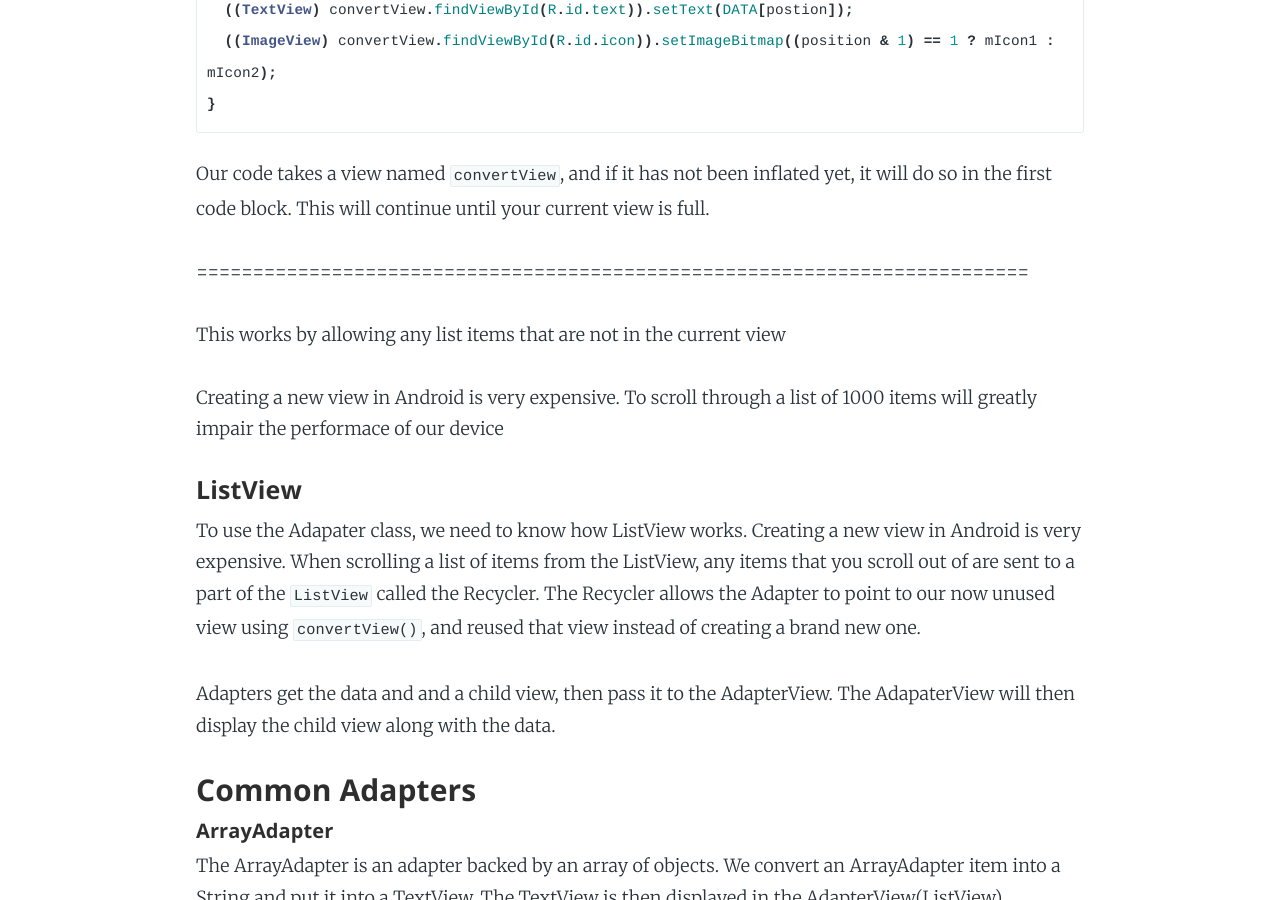
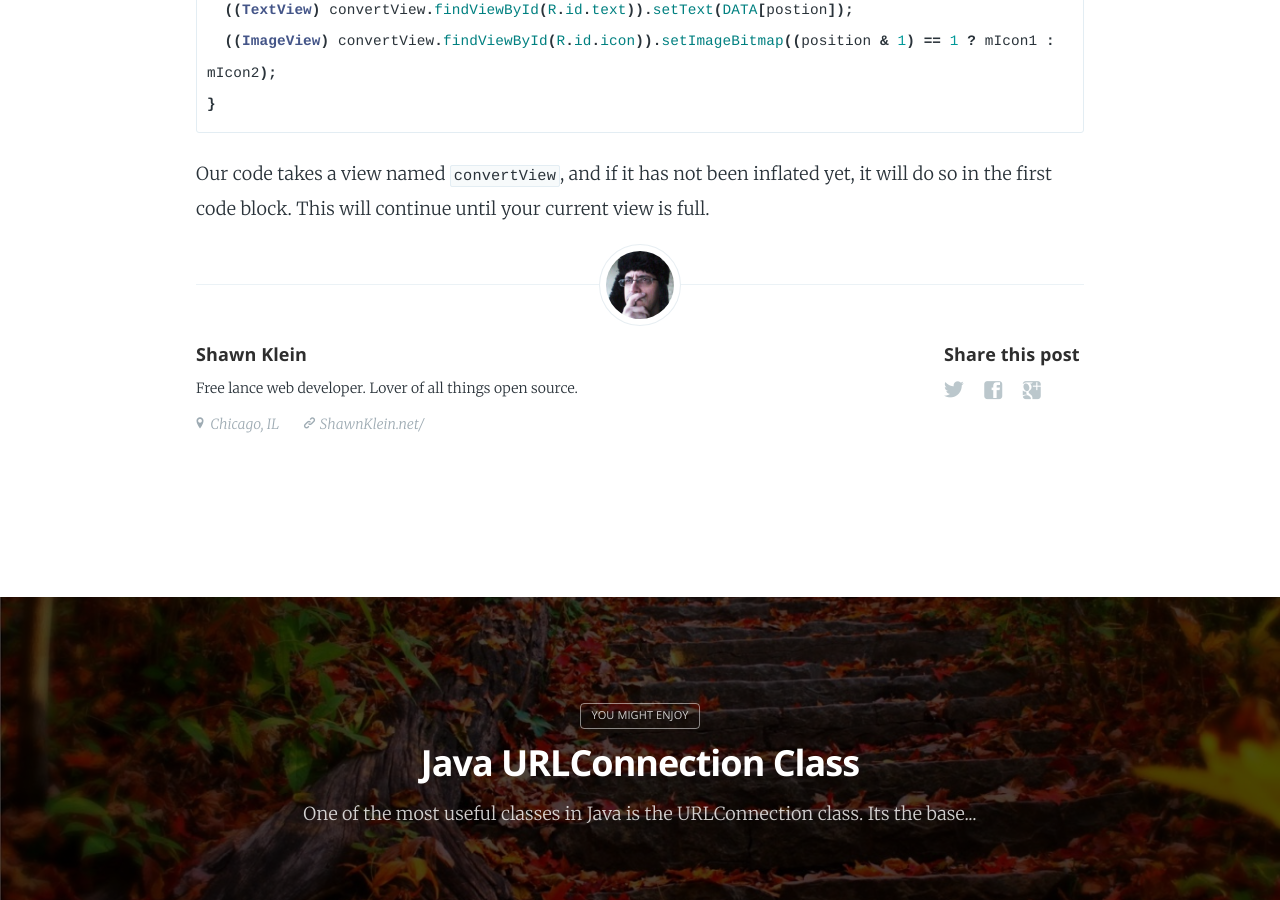
Before and after one commit to Carpk/ShawnKlein, a Jekyll site: the page built from _posts/2016-09-24-android-adapter.md, in a window 1280 px wide and 900 px high, scrolled down 2206 px. Built offline with Jekyll 4.4.1, drawn with Linux system fonts in a browser that asks for light colours; nearby versions of some CDN libraries; some web fonts are replaced; Markdown is read by kramdown in place of the engine named in the settings; some of the changed text lies outside the part shown.

`````diff
--- a/_posts/2016-09-24-android-adapter.md
+++ b/_posts/2016-09-24-android-adapter.md
@@ -37,59 +37,3 @@
 ````
 
 Our code takes a view named `convertView`, and if it has not been inflated yet, it will do so in the first code block. This will continue until your current view is full.
-
-
-
-
-
-
-
-
-
-
-
-
-
-
-
-==========================================================================
-
-
-This works by allowing any list items that are not in the current view
-
-
-Creating a new view in Android is very expensive. To scroll through a list of 1000 items will greatly impair the performace of our device
-
-
-
-#### ListView
-
-To use the Adapater class, we need to know how ListView works. Creating a new view in Android is very expensive. When scrolling a list of items from the ListView, any items that you scroll out of are sent to a part of the `ListView` called the Recycler. The Recycler allows the Adapter to point to our now unused view using `convertView()`, and reused that view instead of creating a brand new one.
-
-
-Adapters get the data and and a child view, then pass it to the AdapterView. The AdapaterView will then display the child view along with the data.
-
-### Common Adapters
-
-##### ArrayAdapter
-
-The ArrayAdapter is an adapter backed by an array of objects. We convert an ArrayAdapter item into a String and put it into a TextView. The TextView is then displayed in the AdapterView(ListView).
-
-
-##### SimpleCursorAdapter
-
-A SimpleCursorAdapter links the data contained in a Cursor to an Adapter View. The SimpleCursorView binds the data to an AdapterView. This
-
-
-
-
-
-
-
-
-
-
-
-
-
-Using the Adapter class can greatly improve the performace of an app. while the cost is another layer of abstraction and complexity,
`````
